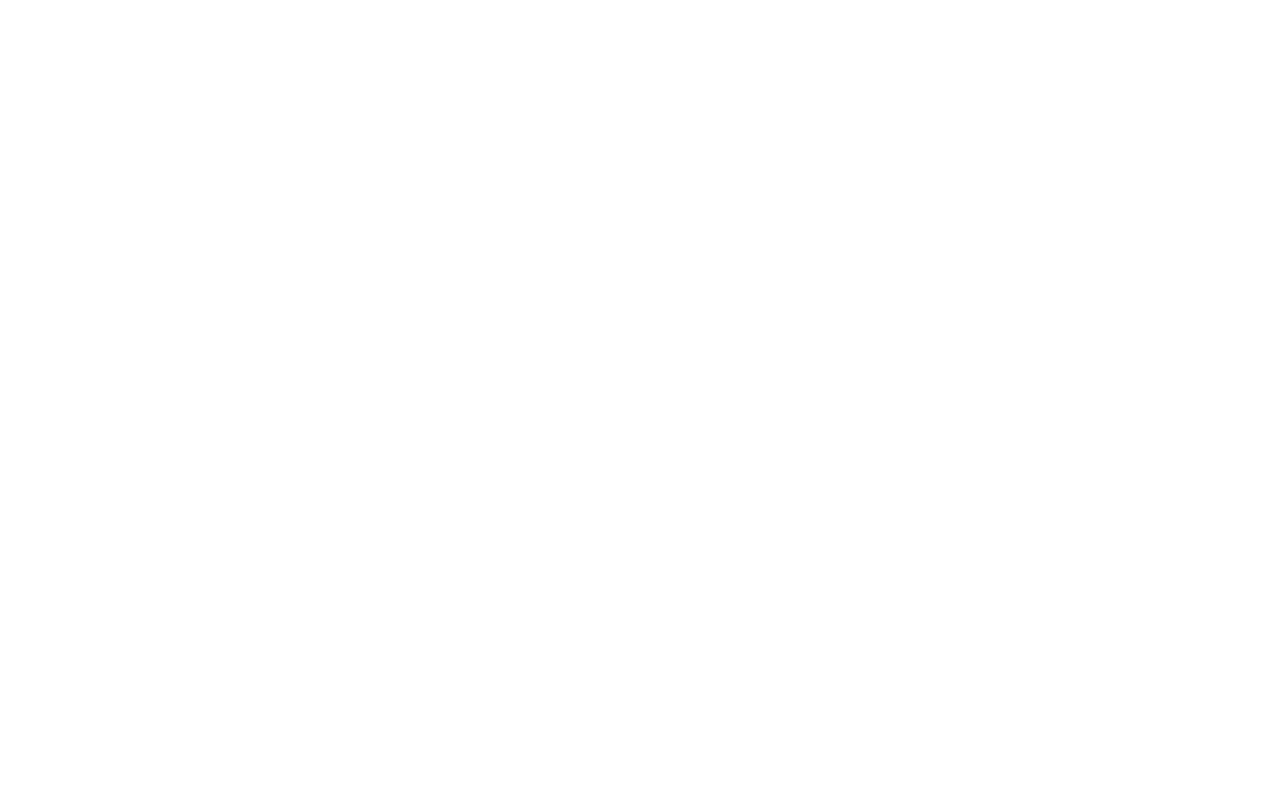
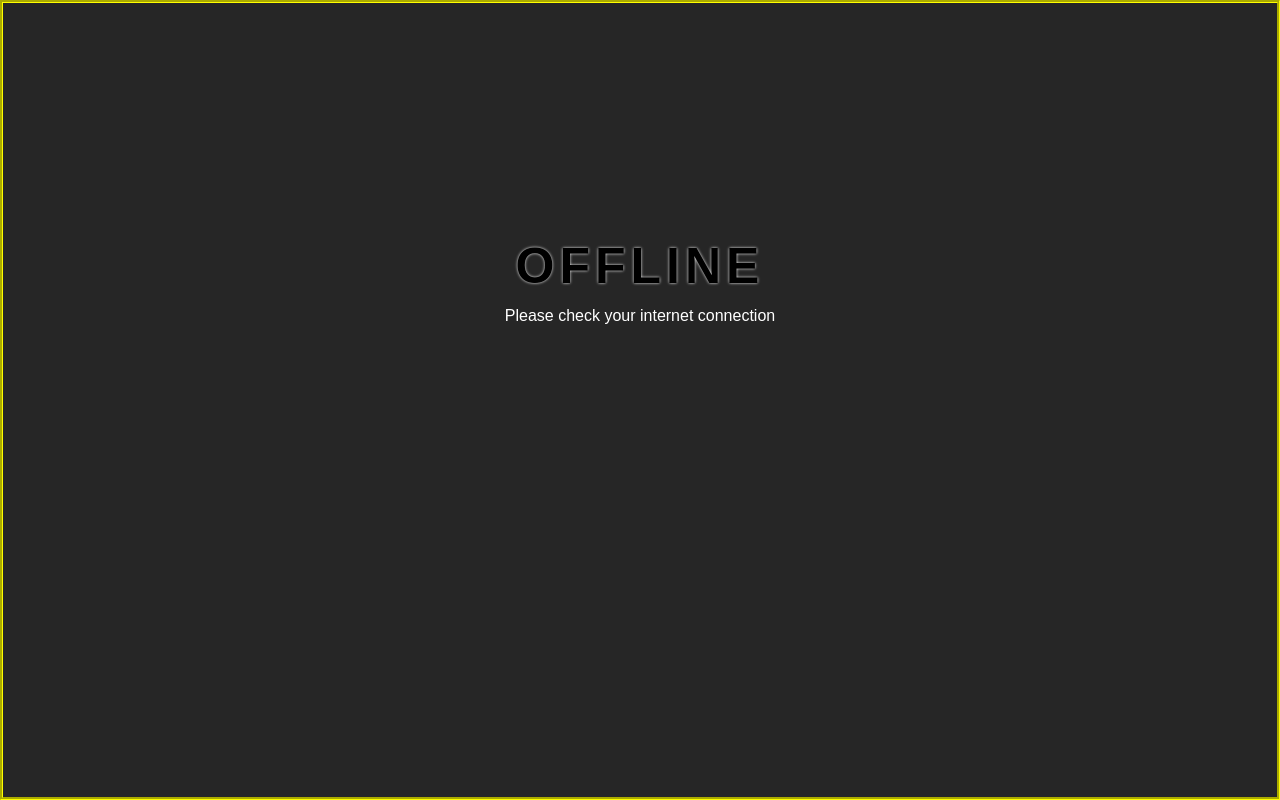
Before and after one commit to anjulasjay99/csse-frontend, a React (Create React App) app: page /offline in a window 1280 px wide. Before the commit this address had no page. Built offline with nearby package versions, Linux system fonts and the light colour scheme.

Commit message:
Add View Products
Add and View Products has been added

```diff
--- a/src/App.js
+++ b/src/App.js
@@ -1,5 +1,7 @@
 import Sidebar from "./Components/Sidebar";
 import AddProduct from "./Product Management/AddProduct";
+import ViewProducts from "./Product Management/ViewProducts";
+import Offline from "./Components/Offline";
 import { BrowserRouter, Routes, Route } from "react-router-dom";
 
 function App() {
@@ -9,6 +11,8 @@ function App() {
         <Routes>
           <Route path="/sidebar" element={<Sidebar />} exact />
           <Route path="/addProduct" element={<AddProduct />} exact />
+          <Route path="/viewProducts" element={<ViewProducts />} exact />
+          <Route path="/offline" element={<Offline />} exact />
         </Routes>
       </BrowserRouter>
     </div>
--- a/src/CSS/addProduct.module.css
+++ b/src/CSS/Product.module.css
@@ -22,3 +22,26 @@
     border-color: #ffff00;
     border-width: 2px;
 }
+.content{
+    margin-left: -15rem;
+    margin-top: 3rem;
+    border-style: groove;
+    border-color: red;
+}
+
+.Card{
+    width: 20rem;
+    border-radius: 6px;
+    border-color: #ffff00;
+    border-width: 2px;
+    box-shadow: rgba(0, 0, 0, 0.1) 2px 1px 3px 2px,
+    rgba(0, 0, 0, 0.06) 2px 1px 2px 2px;
+}
+
+.searchBox{
+    width: 75%;
+    border-radius: 12px;
+    box-shadow: rgba(0, 0, 0, 0.1) 2px 1px 3px 2px,
+    rgba(0, 0, 0, 0.06) 2px 1px 2px 2px;
+    background-color: #262626;
+}
--- /dev/null
+++ b/src/CSS/offline.module.css
@@ -0,0 +1,36 @@
+
+.wrapper {
+    position: absolute;
+    top: 50%;
+    left: 50%;
+    align-items: center;
+    justify-content: center;
+    -webkit-transform: translate(-50%, -50%);
+    -moz-transform: translate(-50%, -50%);
+    -ms-transform: translate(-50%, -50%);
+    -o-transform: translate(-50%, -50%);
+    transform: translate(-50%, -50%);
+    text-align: center;
+    border-style: groove;
+    border-color: #ffff00;
+    width: 100%;
+    height: 100%;
+    background-color: #262626;
+  }
+  h1 {
+    margin-top: 20%;
+    color: black;
+    font-family: arial;
+    font-weight: bold;
+    font-size: 50px;
+    letter-spacing: 5px;
+    line-height: 1rem;
+    text-shadow: 0 0 3px white;
+  }
+  h4 {
+    margin-top: 2rem;
+    color: white;
+    font-family: arial;
+    font-weight: 300;
+    font-size: 16px;
+  }
--- /dev/null
+++ b/src/Components/Offline.js
@@ -0,0 +1,13 @@
+import styles from '../CSS/offline.module.css';
+
+function Offline(){
+    return(
+    <div className={styles.wrapper}>
+        <h1>OFFLINE</h1>
+        <h4>Please check your internet connection</h4>
+    </div>
+
+    )
+}
+
+export default Offline;
--- a/src/Components/Sidebar.js
+++ b/src/Components/Sidebar.js
@@ -3,7 +3,7 @@ import styles from '../CSS/sidebar.module.css'
 import { NavLink } from "react-router-dom";
 function Sidebar(){
     return(
-        <>
+    <>
      <div className= {styles.nav_main_container}>
 
 
--- a/src/Product Management/AddProduct.js
+++ b/src/Product Management/AddProduct.js
@@ -1,9 +1,11 @@
 import Sidebar from "../Components/Sidebar";
-import styles from '../CSS/addProduct.module.css';
+import styles from '../CSS/Product.module.css';
 import { Button, Form, FormGroup, Label, Input , Row , Col ,ButtonGroup , FormText } from "reactstrap";
-import { useState } from "react";
+import { useState , useEffect } from "react";
 import axios from "axios";
 import { FormControl } from "react-bootstrap";
+import Offline from "../Components/Offline";
+
 function AddProduct(){
 
     const [ productName , setName ] = useState("");
@@ -13,7 +15,7 @@ function AddProduct(){
     const [ quantity , setQuantity ] = useState("");
     const [ description , setDescription ] = useState("");
     const [ image , setImage ] = useState("");
-
+    const [ isOnline , setOnline ] = useState();
     const onChangeFile = (e) =>{
         setImage(e.target.files[0]);
     };
@@ -38,10 +40,32 @@ function AddProduct(){
     }
 
     function clear(){
-
+        setName("");
+        setSupplier("");
+        setPrice("");
+        setQuantity("");
+        setQuantityType("");
+        setDescription("");
     }
 
+    useEffect(()=>{
+        // Implementation of observer design pattern
+
+        // Subscription to events (Online and Offline)
+        window.addEventListener("online" , () => setOnline(true));
+        window.addEventListener("offline" , () => setOnline(false));
+
+        return() =>{
+            // Removing the even on component gets unmounted
+
+            window.removeEventListener("online" , () => setOnline(true));
+            window.removeEventListener("offline", () => setOnline(false));
+        }
+    }, [])
+
     return(
+        <>
+        {isOnline ? (
              <div className={styles.bodyContent}>
              <Sidebar/>
              <div className={styles.formContainer}>
@@ -176,12 +200,12 @@ function AddProduct(){
              </Form>
          </div>
 
+     </div>
+        ) : (
+            <Offline/>
+        )}
 
-
-
-
-
-        </div>
+    </>
     )
 }
 
--- a/src/Product Management/ViewProducts.js
+++ b/src/Product Management/ViewProducts.js
@@ -0,0 +1,84 @@
+import axios from 'axios';
+import { useEffect , useState } from 'react';
+import Card from 'react-bootstrap/Card';
+import { Button,  Row , Col , Input , FormGroup } from "reactstrap";
+import Sidebar from '../Components/Sidebar';
+import styles from '../CSS/Product.module.css';
+
+function ViewProducts(){
+
+    const [ productData , setData ] = useState([]);
+
+    useEffect(()=>{
+        axios.get("http://localhost:8070/products/").then((res) =>{
+            const product = res.data.data
+            setData(product);
+            console.log(res.data.data);
+            // product = res.data.data;
+            // console.log(product)
+         //   product = res.data.data;
+            console.log(productData);
+
+            }).catch((err) =>{
+            console.log(err);
+        })
+    },[])
+    return(
+        <div className={styles.bodyContent}>
+            <Sidebar/>
+        <div className = {styles.content}>
+           <div style={{display:"flex"}}>
+
+           <div>
+                <FormGroup>
+                <Input
+                className={styles.searchBox}
+                id="exampleSearch"
+                name="search"
+                placeholder="Search"
+                type="search"
+                />
+                </FormGroup>
+        </div>
+        <div style={{marginLeft:"20rem"}}>
+            <Button color='warning' outline style={{color:"black" , borderRadius:"9px"}}>Add Product +</Button>
+
+        </div>
+
+                    <br /><br />
+        </div>
+            <Row xs={1} md={2} className="g-4">
+
+<Col>
+   <Card className={styles.Card}>
+       {/* <Card.Img variant="top" src = {`http://localhost:8070/products/getImage/${p._id}`}/> */}
+        <Card.Img variant="top" />
+       <Card.Body style={{backgroundColor:"#262626"}}>
+           {/* <Card.Title>{p.productName}</Card.Title> */}
+           <Card.Title style={{color:"#ffff00" , marginLeft:"30%"}}>Sample</Card.Title>
+           <Card.Text style={{color:"white"}}>
+               {/* <label>Available Quantity : </label> {p.quantity} {p.quantityType} <br /> */}
+               <label>Available Quantity : </label> 10 Bags <br />
+               {/* <label>Supplier :</label>{p.supplierName} <br /> */}
+               <label>Supplier :</label>D Supplier <br />
+               Sample ecac bn <br />
+               {/* <label>{p.productPrice}</label> <br /> */}
+               <label style={{marginLeft:"30%"}}>Rs. 2500</label> <br />
+               <Button color="warning" style={{marginLeft:"30%"}}>Select</Button>
+           </Card.Text>
+       </Card.Body>
+   </Card>
+</Col>
+
+
+</Row>
+        </div>
+
+
+        </div>
+
+
+    )
+}
+
+export default ViewProducts;
```
Lines whose indentation alone changed are shown as unchanged.
